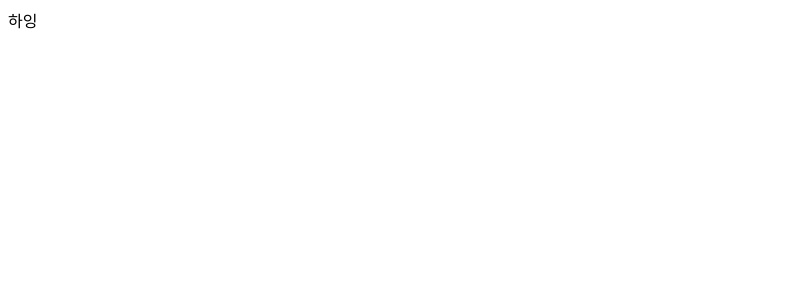
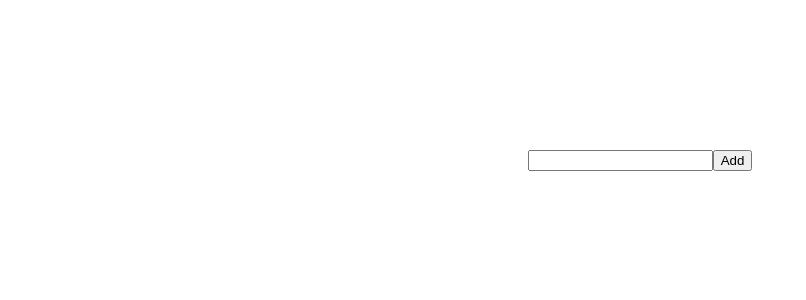
Before and after one commit to pozafly/state-management-test, a React (Vite) app: page / in a window 1280 px wide. Shown: the top 300 px of the page, without its empty margins (0-806 px from the left). Built offline with nearby package versions, Linux system fonts and the light colour scheme.

Commit message:
feat: first todo Item complete

```diff
--- a/src/App.tsx
+++ b/src/App.tsx
@@ -1,8 +1,11 @@
+import { RecoilRoot } from 'recoil';
+import TodoList from './components/TodoList.tsx';
+
 function App() {
   return (
-    <>
-      <div>하잉</div>
-    </>
+    <RecoilRoot>
+      <TodoList />
+    </RecoilRoot>
   );
 }
 
--- /dev/null
+++ b/src/components/TodoItem.tsx
@@ -0,0 +1,17 @@
+import type { Todo } from './TodoList.tsx';
+
+type TodoItemProp = {
+  item: Todo;
+};
+
+export default function TodoItem({
+  item: { id, text, isComplete },
+}: TodoItemProp) {
+  return (
+    <>
+      <div>id: {id}</div>
+      <div>text: {text}</div>
+      <div>isComplete: {isComplete}</div>
+    </>
+  );
+}
--- /dev/null
+++ b/src/components/TodoItemCreator.tsx
@@ -0,0 +1,39 @@
+import type { ChangeEvent } from 'react';
+import { useState } from 'react';
+import { useSetRecoilState } from 'recoil';
+import { todoListState } from '../store/index.ts';
+import type { Todo } from './TodoList.tsx';
+
+export default function TodoItemCreator() {
+  const [inputValue, setInputValue] = useState('');
+  const setTodoList = useSetRecoilState(todoListState);
+
+  const addItem = () => {
+    setTodoList((oldTodoList: Todo[]) => [
+      ...oldTodoList,
+      {
+        id: getId(),
+        text: inputValue,
+        isComplete: false,
+      },
+    ]);
+    setInputValue('');
+  };
+
+  const onChange = (event: ChangeEvent) => {
+    const target = event.target as HTMLInputElement;
+    setInputValue(target.value);
+  };
+
+  return (
+    <div>
+      <input type="text" value={inputValue} onChange={onChange} />
+      <button onClick={addItem}>Add</button>
+    </div>
+  );
+}
+
+let id = 0;
+function getId() {
+  return id++;
+}
--- /dev/null
+++ b/src/components/TodoList.tsx
@@ -0,0 +1,24 @@
+import { useRecoilValue } from 'recoil';
+import { todoListState } from '../store/index.ts';
+import TodoItem from './TodoItem.tsx';
+import TodoItemCreator from './TodoItemCreator.tsx';
+
+export type Todo = {
+  id: number;
+  text: string;
+  isComplete: boolean;
+};
+
+export default function TodoList() {
+  const todoList: Todo[] = useRecoilValue(todoListState);
+
+  return (
+    <>
+      <TodoItemCreator />
+
+      {todoList.map((todoItem) => (
+        <TodoItem key={todoItem.id} item={todoItem} />
+      ))}
+    </>
+  );
+}
--- /dev/null
+++ b/src/index.css
@@ -0,0 +1,6 @@
+body {
+  display: flex;
+  justify-content: center;
+  align-items: center;
+  margin-top: 150px;
+}
--- a/src/main.tsx
+++ b/src/main.tsx
@@ -1,6 +1,7 @@
 import React from 'react';
 import ReactDOM from 'react-dom/client';
 import App from './App.tsx';
+import './index.css';
 
 ReactDOM.createRoot(document.getElementById('root')!).render(
   <React.StrictMode>
--- /dev/null
+++ b/src/store/index.ts
@@ -0,0 +1,7 @@
+import { atom } from 'recoil';
+import type { Todo } from '../components/TodoList.tsx';
+
+export const todoListState = atom<Todo[]>({
+  key: 'todoListState',
+  default: [],
+});
```
Also changed, not shown: .eslintrc.cjs.
